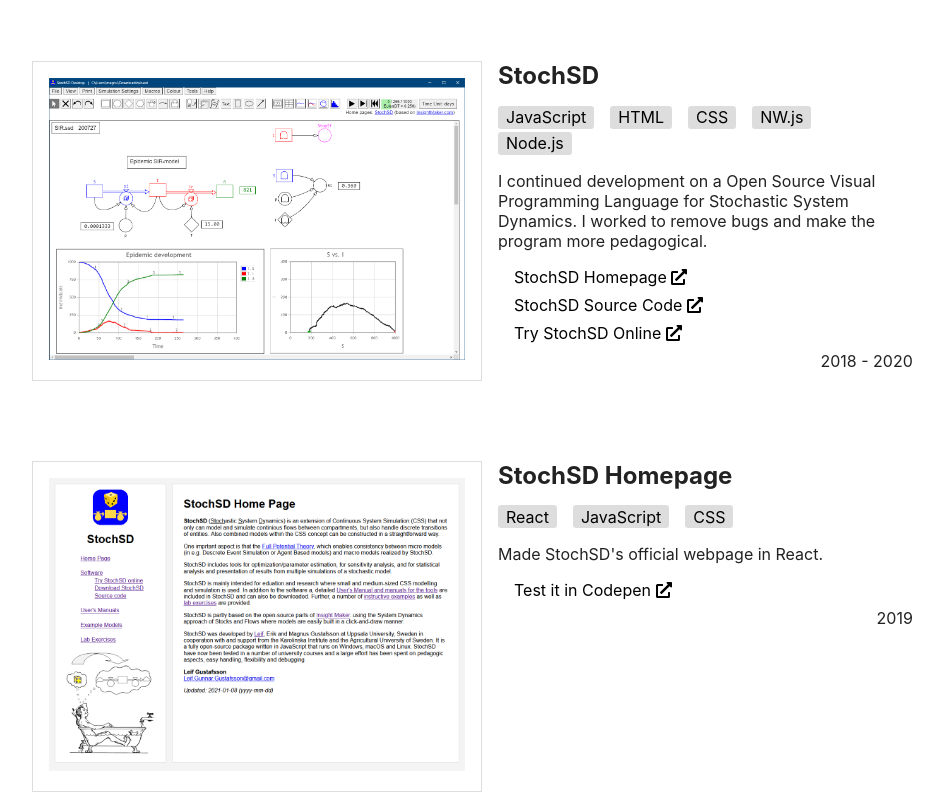
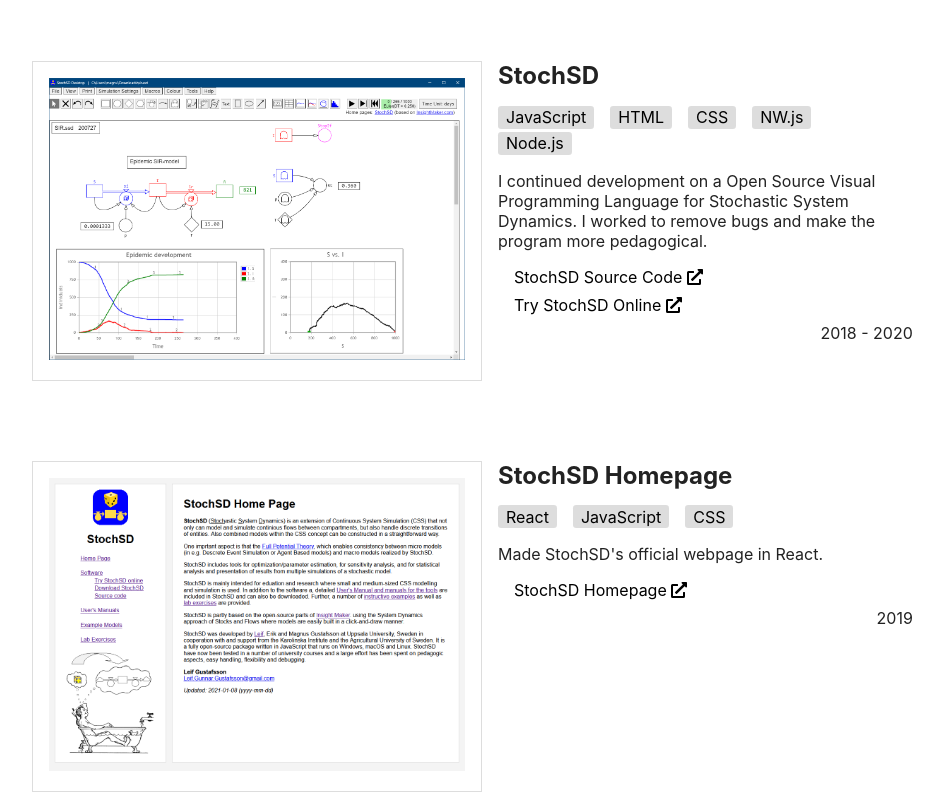
Before and after one commit to Magnus93/magnus-g-ts, a React app: page / in a window 1280 px wide. Shown: the part 549-1346 px from the top of the page, without its empty margins (158-1101 px from the left). Built offline with nearby package versions, Linux system fonts and the light colour scheme.

Commit message:
Fix link mistake

```diff
--- a/src/components/ProjectsPage/project.ts
+++ b/src/components/ProjectsPage/project.ts
@@ -40,10 +40,6 @@ let projects : ProjectData[] = [
         time: "2018 - 2020",
         links: [
             {
-                name: "StochSD Homepage",
-                href: "https://stochsd.sourceforge.io/homepage/#/",
-            },
-            {
                 name: "StochSD Source Code",
                 href: "https://github.com/stochsd/stochsd/",
             },
@@ -60,8 +56,8 @@ let projects : ProjectData[] = [
         desc: "Made StochSD's official webpage in React.",
         time: "2019",
         links: [{
-            "name": "Test it in Codepen",
-            "href": "https://codepen.io/MrArne/pen/OJPOzea"
+            "name": "StochSD Homepage",
+            "href": "https://stochsd.sourceforge.io/homepage/#/"
         }]
     },
     {
```
